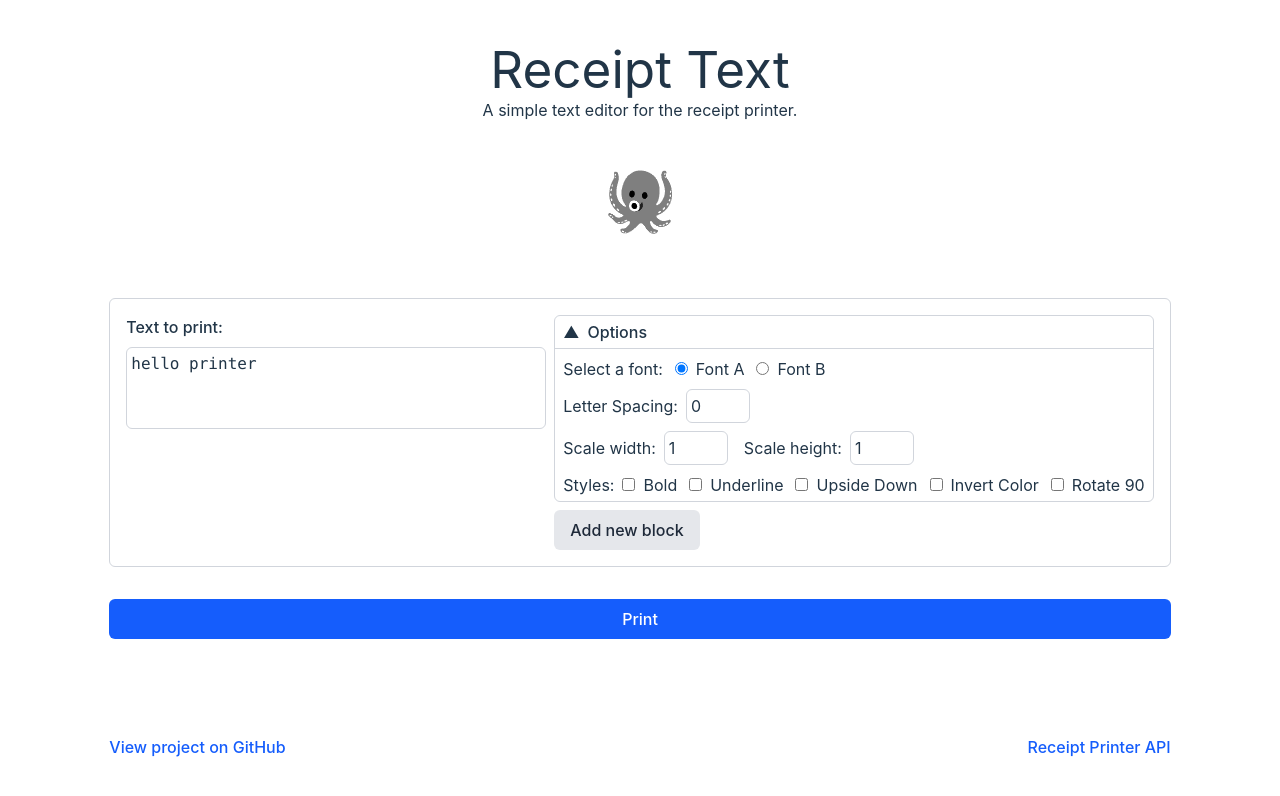
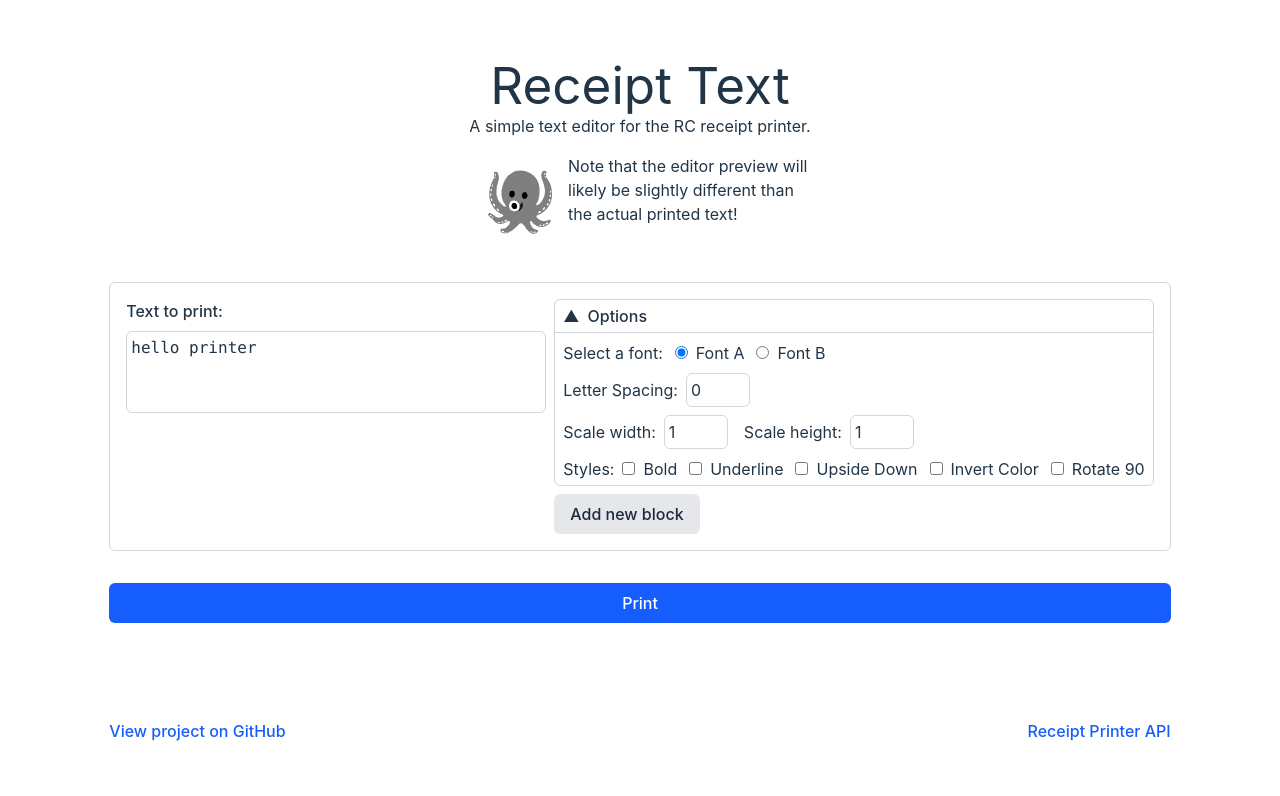
Before and after one commit to juliatufts/example-vite, a React app: page / in a window 1280 px wide. Shown: the top 796 px of the page. Built offline with nearby package versions, Linux system fonts and the light colour scheme; the HTML template or start-up script is replaced by a standard one.

Commit message:
add rotated font

```diff
--- a/src/App.tsx
+++ b/src/App.tsx
@@ -92,14 +92,20 @@ function App() {
     <div>
       <h1 className="text-center">Receipt Text</h1>
       <p className="text-center">
-        A simple text editor for the receipt printer.
+        A simple text editor for the RC receipt printer.
       </p>
       <div className="flex justify-center py-4 ">
         <img
           src={ollie}
-          className="h-16 w-16 m-8"
+          className="h-16 w-16 m-4"
           alt="Octopus emoji expressing excitement"
         />
+        <div className="max-w-60">
+          <p>
+            Note that the editor preview will likely be slightly different than
+            the actual printed text!
+          </p>
+        </div>
       </div>
       {token ? (
         <Form onFormSubmit={onSubmit} />
--- a/src/components/TextEditor/TextEditor.tsx
+++ b/src/components/TextEditor/TextEditor.tsx
@@ -6,6 +6,7 @@ import { TextEditorOptions, TextStyles } from "../TextEditorOptions";
 const initialStyles: TextStyles = {
   "dark:bg-white": true,
   "dark:text-black": true,
+  "font-mono": true,
 };
 
 function updateStyles(
@@ -79,6 +80,20 @@ function updateStyles(
         }));
       }
       break;
+    case "rotate":
+      if (isChecked) {
+        setTextStyles((prev) => ({
+          ...prev,
+          "font-mono": false,
+          "font-rotated": true,
+        }));
+      } else {
+        setTextStyles((prev) => ({
+          ...prev,
+          "font-mono": true,
+          "font-rotated": false,
+        }));
+      }
     default:
       break;
   }
@@ -113,7 +128,7 @@ function TextEditor({ id }: TextEditorProps) {
           </label>
           <textarea
             className={cn(
-              "resize-none w-[420px] break-all border border-gray-300 rounded-md p-1 font-mono",
+              "resize-none w-[420px] break-all border border-gray-300 rounded-md p-1",
               textOptionStyles
             )}
             id={`${id}-text`}
--- a/src/index.css
+++ b/src/index.css
@@ -1,5 +1,17 @@
 @import "tailwindcss";
 @source inline("tracking-[{0..255..1}px]");
+
+@theme {
+  --font-rotated: "Rotated", sans-serif;
+}
+
+@font-face {
+  font-family: Rotated;
+  font-style: normal;
+  font-weight: 400;
+  font-display: swap;
+  src: url("fonts/rotated.otf") format("opentype");
+}
 
 :root {
   font-family: Inter, system-ui, Avenir, Helvetica, Arial, sans-serif;
```
